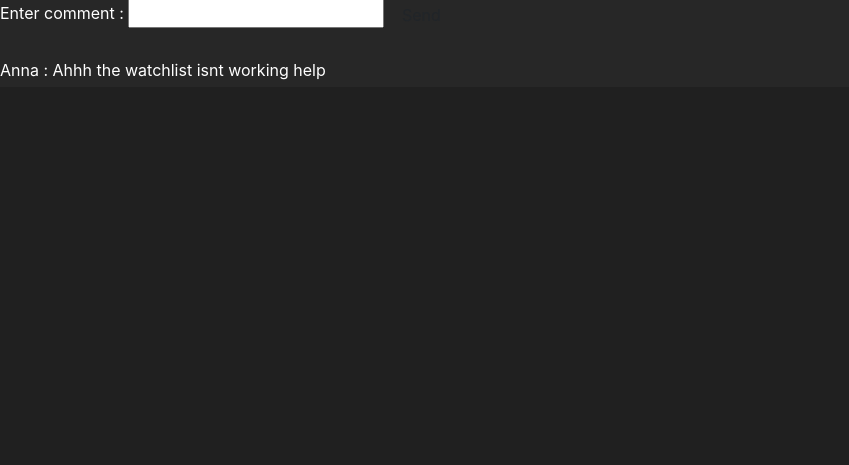
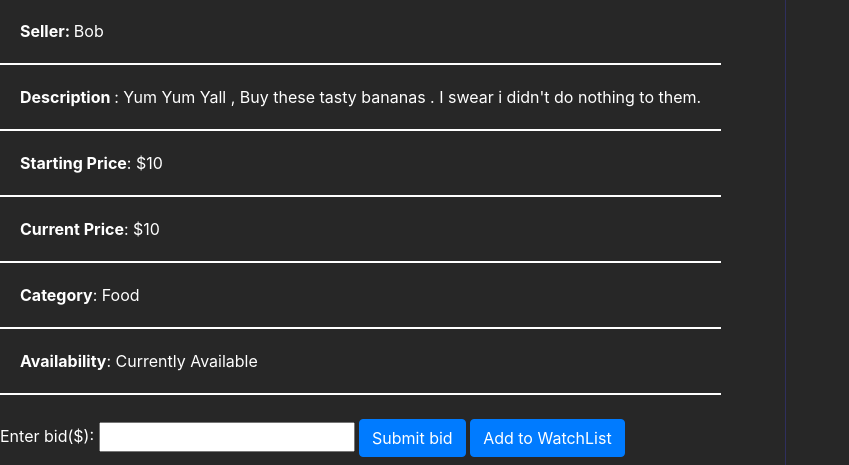
Before and after one commit to Ndae777/WebDevelopmentPractice, a Django app: page /listing_page/3 in a window 1280 px wide. Shown: the part 713-1178 px from the top of the page, without its empty margins (0-849 px from the left). Before the commit the page ends 793 px from the top, so only its background shows below. Run offline with Django 3.2, Linux system fonts and the light colour scheme; a user stored in the database is signed in; data comes from the database, SQL or seed files in the repository; both versions use the stored data as it was after the commit; some libraries are stand-ins or nearby versions.

Commit message:
Style a few files, sorry

```diff
--- a/commerce/auctions/static/auctions/styles.css
+++ b/commerce/auctions/static/auctions/styles.css
@@ -37,11 +37,12 @@ li a {
   display: flex;
   flex-direction: column;
   align-items: center;
-  width: 605px;
-  height: 300px; }
+  width: 400px;
+  height: 300px;
+  background-color: #2f4116; }
   .listing h3 {
     text-align: center;
-    border-bottom: 1px dashed greenyellow; }
+    border-bottom: 1px dashed #c4e98e; }
   .listing a {
     text-decoration: none;
     color: white; }
@@ -49,10 +50,53 @@ li a {
     color: grey; }
 
 .listing:hover {
-  background-color: #2f4116; }
+  background-color: #2c3323; }
 
 .listing_image {
   height: 160px;
   width: 180px; }
 
+.entire_body {
+  display: flex;
+  justify-content: space-between;
+  flex-wrap: wrap; }
+  .entire_body .body_item_left h3 {
+    text-align: center;
+    color: royalblue;
+    border-bottom: 1px double blue; }
+  .entire_body img {
+    width: 100%;
+    height: auto;
+    flex: 0 2 auto; }
+  .entire_body .Comment {
+    border-bottom: 1px solid grey; }
+  .entire_body .description {
+    padding: 20px;
+    border-bottom: 2px solid; }
+  .entire_body .body_comments_right {
+    padding: 20px;
+    border-left: 1px solid #2f2f5e; }
+  .entire_body .comment_btn {
+    border-radius: 16px; }
+
+.form div input,
+.form_description textarea {
+  border: none;
+  width: 35%;
+  background-color: gray; }
+
+img {
+  width: 180px;
+  height: 120px; }
+
+.watchlist_item {
+  border: 1px solid #15152c;
+  display: flex;
+  flex-direction: column;
+  background-color: gray; }
+  .watchlist_item h3 {
+    text-align: center; }
+  .watchlist_item img {
+    align-self: center; }
+
 /*# sourceMappingURL=styles.css.map */
--- a/commerce/auctions/static/auctions/styles.scss
+++ b/commerce/auctions/static/auctions/styles.scss
@@ -46,12 +46,13 @@ li a {
     display: flex;
     flex-direction: column;
     align-items:center;
-    width: 605px;
+    width: 400px;
     height: 300px;
+    background-color: rgb(47, 65, 22);
 
     h3{
         text-align: center;
-        border-bottom: 1px dashed greenyellow;
+        border-bottom: 1px dashed rgb(196, 233, 142);
     }
 
     a{
@@ -63,13 +64,87 @@ li a {
     color: grey;
     }
 
+
 }
 
 .listing:hover{
-    background-color: rgb(47, 65, 22);
+    background-color: rgb(44, 51, 35);
 }
 
 .listing_image{
     height: 160px;
     width: 180px;
 }
+
+.entire_body{
+    display: flex;
+    justify-content: space-between;
+    flex-wrap: wrap;
+
+    .body_item_left{
+        h3{
+            text-align: center;
+            color: royalblue;
+            border-bottom: 1px double blue;
+        }
+    }
+
+    img{
+        width: 100%;
+        height: auto;
+        flex : 0 2 auto;
+    }
+
+    .Comment{
+        border-bottom: 1px solid grey;
+    }
+
+    .description{
+        padding : 20px;
+        border-bottom: 2px solid ;
+    }
+
+    .body_comments_right{
+            padding : 20px;
+            border-left: 1px solid rgb(47, 47, 94);
+        }
+
+    @media (max-width:1450px) {
+    }
+
+    .comment_btn{
+        border-radius: 16px;;
+    }
+}
+
+.form div input,
+.form_description textarea{
+    border : none;
+    width: 35%;
+    background-color: gray;
+}
+
+
+img{
+    width: 180px;
+    height: 120px;
+}
+
+
+.watchlist_item {
+    h3{
+        text-align: center;
+    }
+
+    border : 1px solid rgb(21, 21, 44);
+
+    display: flex;
+    flex-direction: column;
+
+    background-color: gray;
+    img{
+        align-self: center;
+    }
+}
+
+///
--- a/commerce/auctions/templates/auctions/categories.html
+++ b/commerce/auctions/templates/auctions/categories.html
@@ -4,6 +4,7 @@
 
 {% block body %}
 
+</div>
 {% for auction in auctions_list %}
 <a href="{% url 'category_listings' auction %}"><h3>{{ auction }}</h3></a>
 <br>
--- a/commerce/auctions/templates/auctions/listing_page.html
+++ b/commerce/auctions/templates/auctions/listing_page.html
@@ -1,20 +1,23 @@
 {% extends "auctions/layout.html" %}
 
 {% block body %}
-<h3 class="body title">{{ auction_listing.item_name.capitalize }}</h3>
-<img class="listing imag" src="{{ auction_listing.image_url }}" alt="{{ auction_listing.item_name }}">
+
+<div class="entire_body">
+    <div class="body_item_left">
+        <h3 class="body_title">{{ auction_listing.item_name.capitalize }}</h3>
+        <img class="listing_image" src="{{ auction_listing.image_url }}" alt="{{ auction_listing.item_name }}">
         <div class="description" ><strong>Seller: </strong>{{ auction_listing.owner.username.capitalize }}</div>
-
-<div ><strong>Description </strong>: {{ auction_listing.description }}</div>
-<div><strong>Starting Price</strong>: ${{ auction_listing.start_bid }}</div>
-<div><strong>Current Price</strong>: ${{ current_price }}</div>
-<div><strong>Category</strong>: {{ auction_listing.category }}</div>
+        <div class="description"><strong>Description </strong>: {{ auction_listing.description }}</div>
+        <div class="description"><strong>Starting Price</strong>: ${{ auction_listing.start_bid }}</div>
+        <div class="description"><strong>Current Price</strong>: ${{ current_price }}</div>
+        <div class="description"><strong>Category</strong>: {{ auction_listing.category }}</div>
         {% if auction_listing.active == True %}
-<div><strong>Availability</strong>: Currently Available </div>
+        <div class="description"><strong>Availability</strong>: Currently Available </div>
         {% else %}
-<div><strong>Availability</strong>: Currently Unavailable </div>
+        <div class="description"><strong>Availability</strong>: Currently Unavailable </div>
         {% endif %}
         <br>
+
         <form action="{% url 'listing_page' listing_id=listing_id %}" method="post">
             {% csrf_token %}
 
@@ -25,31 +28,33 @@
             {% else %}
                 {% if auction_listing.active %}
                     Enter bid($): <input type="number" name="bid">
-            <input type="submit" name="Bid_submit" value="Submit bid" class="btn">
+                    <input type="submit" name="Bid_submit" value="Submit bid" class="btn btn-primary">
                 {% else %}
-            <h5>The bid has been closed.</h5>
+                    <h5 style="color: red;">The bid has been closed.</h5>
                     {% if winner_present %}
-            <h3>But You are the winner!</h3>
+                    <h3 style="color: greenyellow;">But You are the winner!</h3>
                     {% endif %}
                 {% endif %}
 
                 {% if watchlist_present %}
-            <input type="submit" name="watchlist_act" value="Remove from WatchList" class="btn">
+                    <input type="submit" name="watchlist_act" value="Remove from WatchList" class="btn btn-primary">
                 {% else %}
-            <input type="submit" name="watchlist_act" value="Add to WatchList" class="btn">
+                    <input type="submit" name="watchlist_act" value="Add to WatchList" class="btn btn-primary">
                 {% endif %}
             {% endif %}
 
+        </form>
 
-</form>
-<h5>{{ success_message }}</h5>
+        <h6 style="color: darkkhaki;">{{ success_message }}</h6>
 
+    </div>
+    <div class="body_comments_right">
             <!-- dealing with comments -->
         <form action="{% url 'listing_page' listing_id=listing_id %}" method="post">
             {% csrf_token %}
-    <div class="form comment">
+            <div class="form_comment">
             Enter comment : {{ form.comment }}
-    <input type="submit" name="Comment_submit" value="Send" class="btn" >
+            <input type="submit" name="Comment_submit" value="Send" class="btn btn-primary comment_btn" >
             </div>
         </form>
 
@@ -57,4 +62,9 @@
         <br>
         <div class="Comment">{{ comments.commentor }} : {{ comments.comment }}</div>
         {% endfor %}
+
+    </div>
+</div>
+
+
 {% endblock %}
```
Also changed, not shown: commerce/auctions/templates/auctions/category_listing.html (+7 -5 lines), commerce/auctions/templates/auctions/create_listing.html (+6 -7 lines), commerce/auctions/templates/auctions/watchlist.html (+13 -8 lines), commerce/db.sqlite3, 1 other file. Lines whose indentation alone changed are shown as unchanged.
